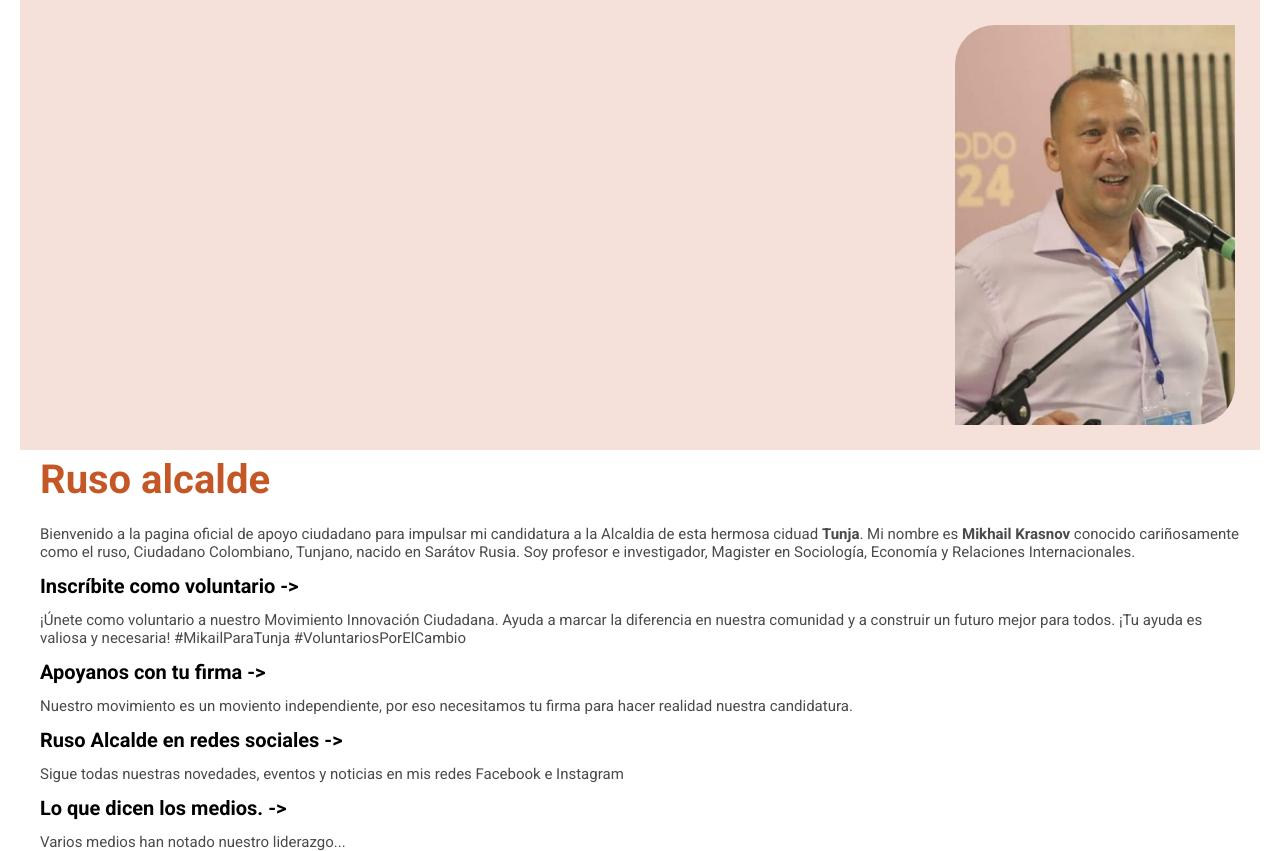
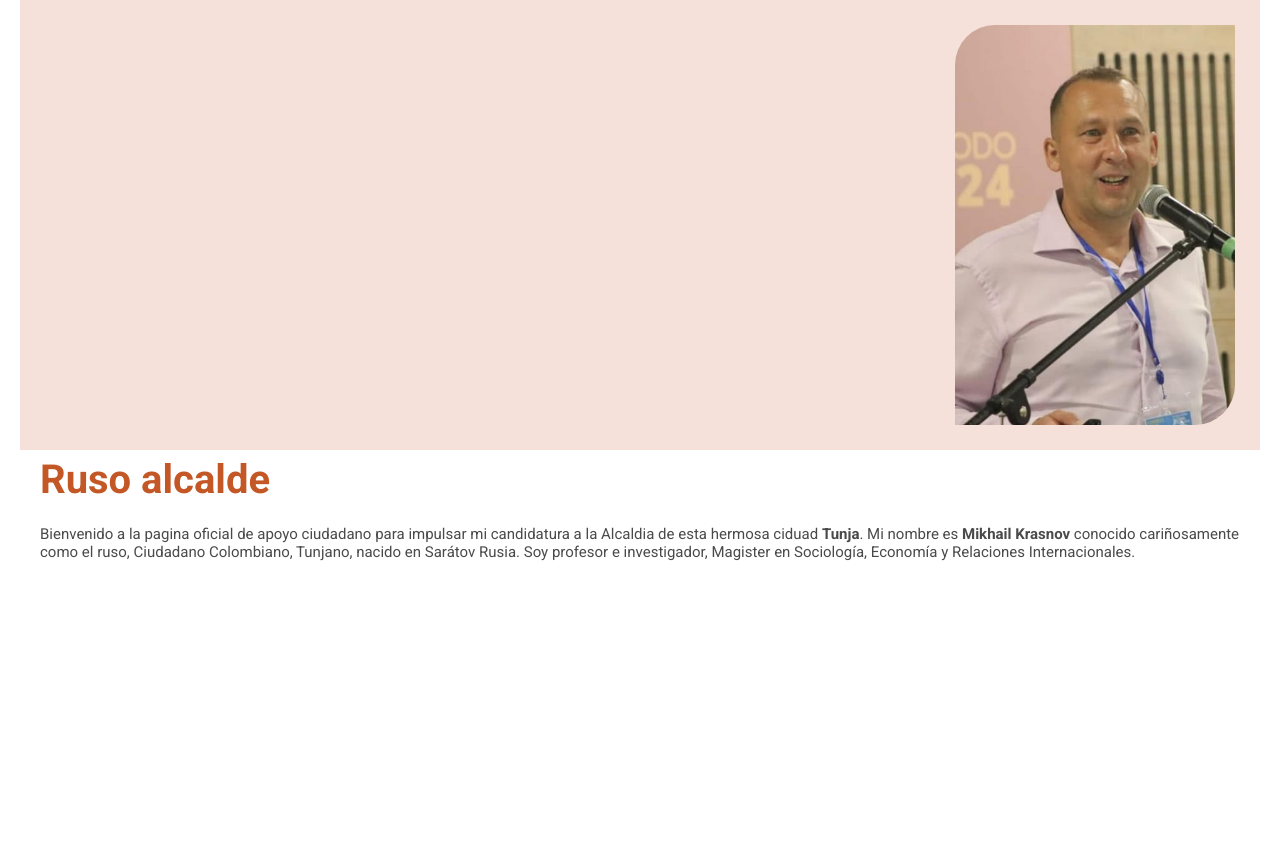
Before and after one commit to mariacardenas-1/candidatura, a Next.js app: page / in a window 1280 px wide. After the commit the page ends 800 px from the top, so only its background shows below. Built offline with nearby package versions, Linux system fonts and the light colour scheme.

Commit message:
hide working in progress

```diff
--- a/src/pages/index.js
+++ b/src/pages/index.js
@@ -59,7 +59,7 @@ export default function Home() {
             </p>
         </div>
 
-        <div className={styles.grid}>
+        {/* <div className={styles.grid}>
           <a
             href="#"
             className={styles.card}
@@ -115,7 +115,7 @@ export default function Home() {
               Varios medios han notado nuestro liderazgo...
             </p>
           </a>
-        </div>
+        </div> */}
       </main>
     </>
   )
```
